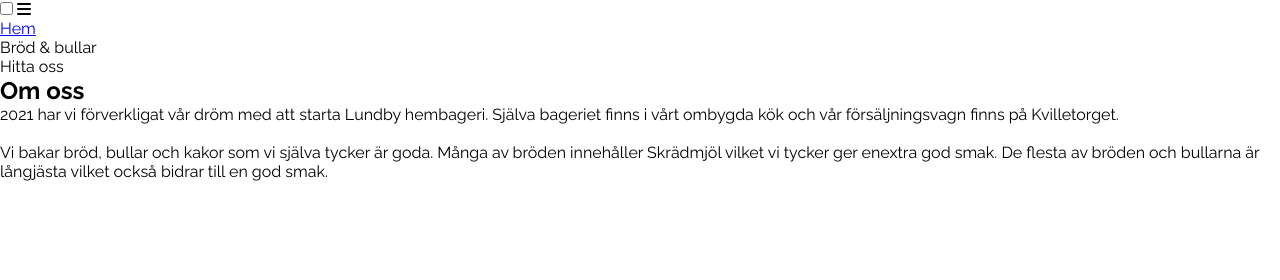
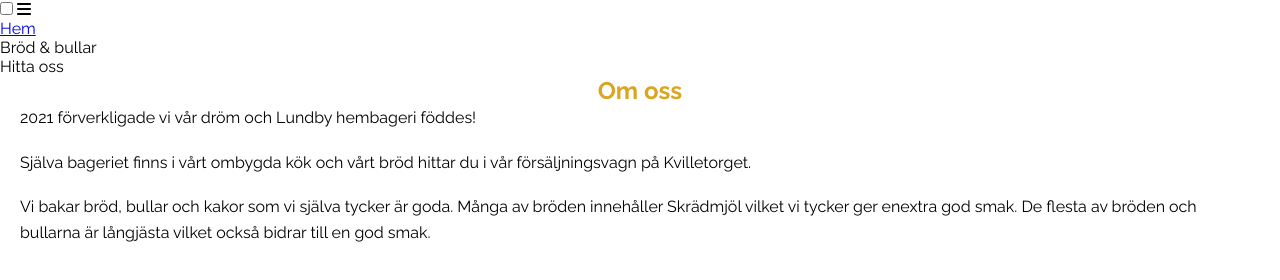
Before and after one commit to Malinchristina/lundby_hembageri, a plain HTML site: page index.html in a window 1280 px wide. Drawn offline with Linux system fonts and the light colour scheme; files that its build step writes are made by us from their sources.

Commit message:
Add general styling, more text to index.html

```diff
--- a/assets/style.css
+++ b/assets/style.css
@@ -15,9 +15,17 @@ body {
     text-decoration: none;
 }
 
-h1 {
+h2 {
     font-family: 'Raleway', sans-serif;
     text-decoration: none;
+    color: #daa520;
+    text-align: center;
+}
+
+p {
+    text-align: left;
+    padding: 0 20px;
+    line-height: 1.6;
 }
 
 /* Hero section */
--- a/index.html
+++ b/index.html
@@ -10,7 +10,7 @@
   <!--Title-->
   <title>Lundby Hembageri</title>
    <!--Stylesheet-->
-  <link rel="stylesheet" href="style.css">
+  <link rel="stylesheet" href="assets/style.css">
 </head>
 <body>
   <!--Header-->
@@ -38,7 +38,9 @@
     </section>
     <section id="home">
       <h2>Om oss</h2>
-      <p>2021 har vi förverkligat vår dröm med att starta Lundby hembageri. Själva bageriet finns i vårt ombygda kök och vår försäljningsvagn finns på Kvilletorget.</p>
+      <p>2021 förverkligade vi vår dröm och Lundby hembageri föddes!</p>
+      <br>
+      <p>Själva bageriet finns i vårt ombygda kök och vårt bröd hittar du i vår försäljningsvagn på Kvilletorget.</p>
       <br>
       <p>Vi bakar bröd, bullar och kakor som vi själva tycker är goda. Många av bröden innehåller Skrädmjöl vilket vi tycker ger enextra god smak. De flesta av bröden och bullarna är långjästa vilket också bidrar till en god smak.</p>
 
```
